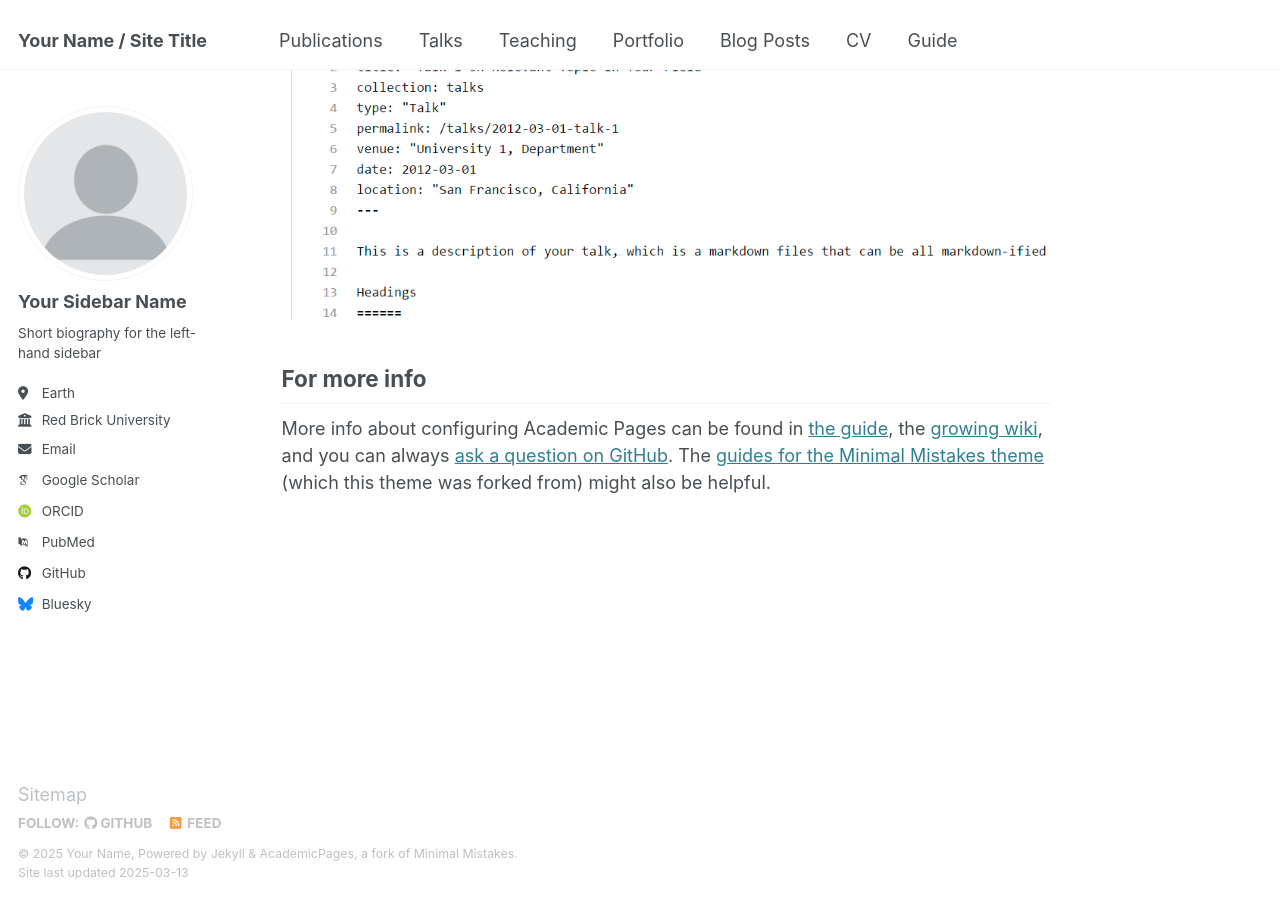
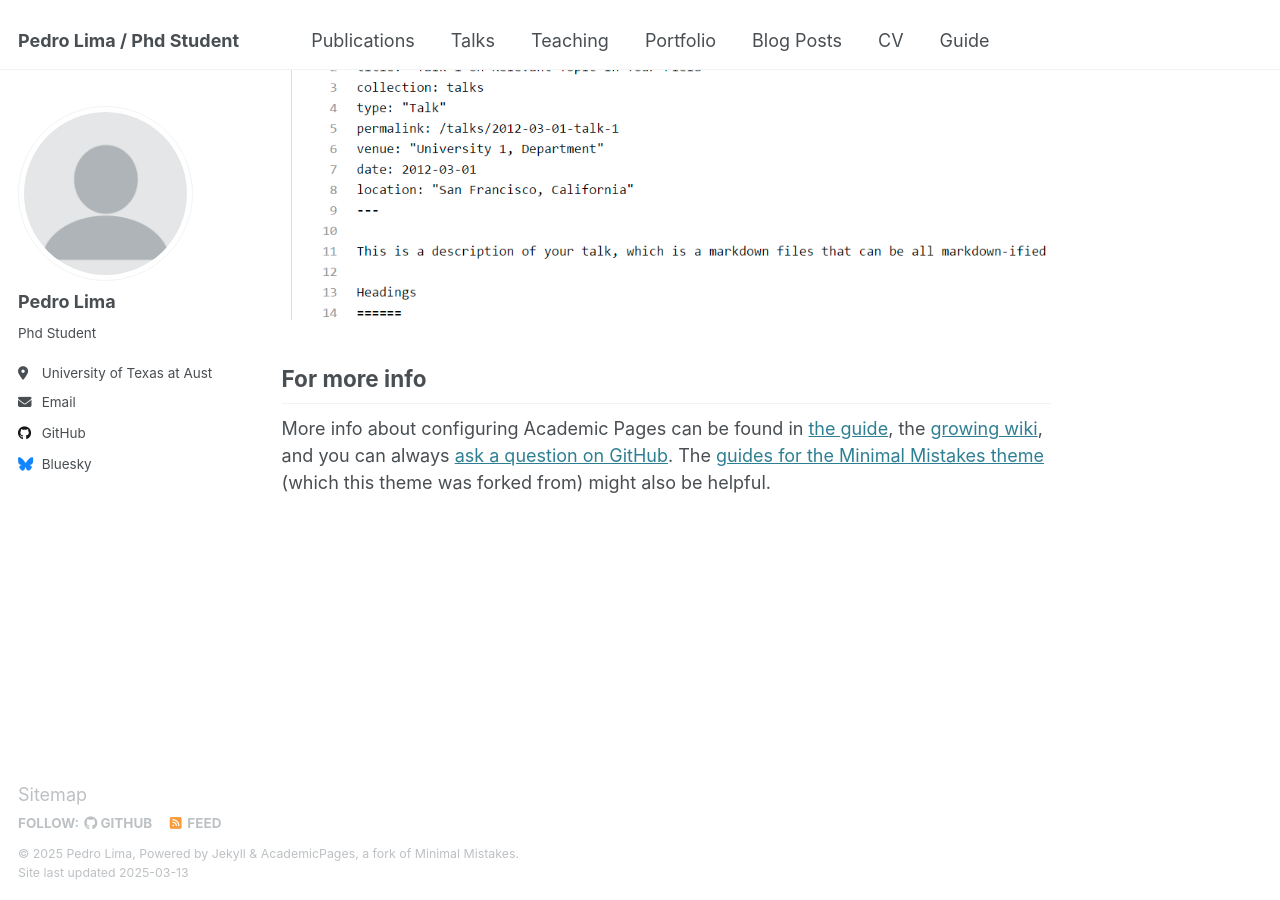
Before and after one commit to limapsd/limapsd.github.io, a Jekyll site: the page built from _pages/about.md, in a window 1280 px wide and 900 px high, scrolled down 2642 px. Built offline with Jekyll 4.4.1, drawn with Linux system fonts in a browser that asks for light colours; some web fonts are replaced.

Commit message:
updating basic info of my website

```diff
--- a/_config.yml
+++ b/_config.yml
@@ -9,13 +9,13 @@
 # Basic Site Settings
 locale                   : "en-US"
 site_theme               : "default"
-title                    : "Your Name / Site Title"
+title                    : "Pedro Lima / Phd Student"
 title_separator          : "-"
-name                     : &name "Your Name"
-description              : &description "personal description"
-url                      : https://academicpages.github.io # the base hostname & protocol for your site e.g. "https://[your GitHub username].github.io"
+name                     : &name "Pedro Lima"
+description              : &description "Pedro Lima's personal website"
+url                      : https://limapsd.github.io # the base hostname & protocol for your site e.g. "https://[your GitHub username].github.io"
 baseurl                  : "" # the subpath of your site, e.g. "/blog"
-repository               : "academicpages/academicpages.github.io"
+repository               :  "limapsd/pedroalima.github.io"
 
 # Site Author - The following control what appear as part of the author content on the side bar.
 #               If a field is blank the icon and link will not appear, otherwise it will be shown.
@@ -23,29 +23,29 @@ repository               : "academicpages/academicpages.github.io"
 author:
   # Biographic information
   avatar           : "profile.png"
-  name             : "Your Sidebar Name"
+  name             : "Pedro Lima"
   pronouns         : # example: "she/her"
-  bio              : "Short biography for the left-hand sidebar"
-  location         : "Earth"
-  employer         : "Red Brick University"
-  uri              : # URL
-  email            : "none@example.org"
+  bio              : "Phd Student"
+  location         : "University of Texas at Austin"
+  employer         :
+  uri              :
+  email            : "plima@utexas.edu"
 
   # Academic websites
-  arxiv            : # URL - Update with the correct link to your profile
-  googlescholar    : "https://scholar.google.com/citations?user=PS_CX0AAAAAJ"
-  impactstory      : # URL
-  orcid            : "http://orcid.org/yourorcidurl"
-  semantic         : # URL
-  pubmed           : "https://www.ncbi.nlm.nih.gov/pubmed/?term=john+snow"
-  researchgate     : # URL
-  scopus           : # URL
+  arxiv            :
+  googlescholar    :
+  impactstory      :
+  orcid            :
+  semantic         :
+  pubmed           :
+  researchgate     :
+  scopus           :
 
   # Repositories and software development
   bitbucket        : # Username - Update with your username on the site
   codepen          : # Username
   dribbble         : # Username
-  github           : "academicpages"
+  github           : "limapsd"
   kaggle           : # Username
   stackoverflow    : # User number or user number and name (i.e., use "1" or "1/jeff-atwood")
 
```
